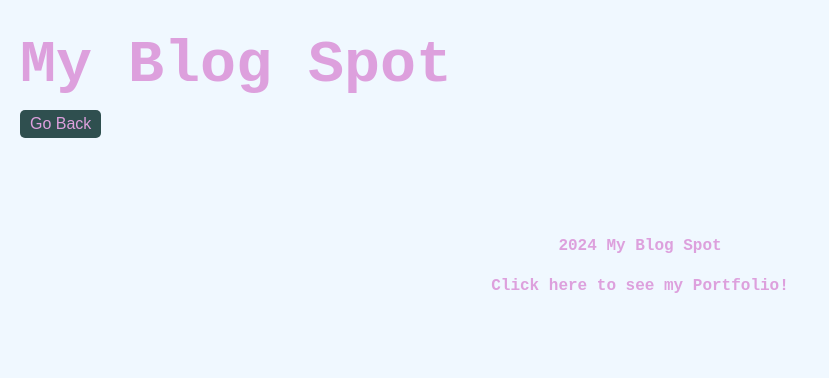
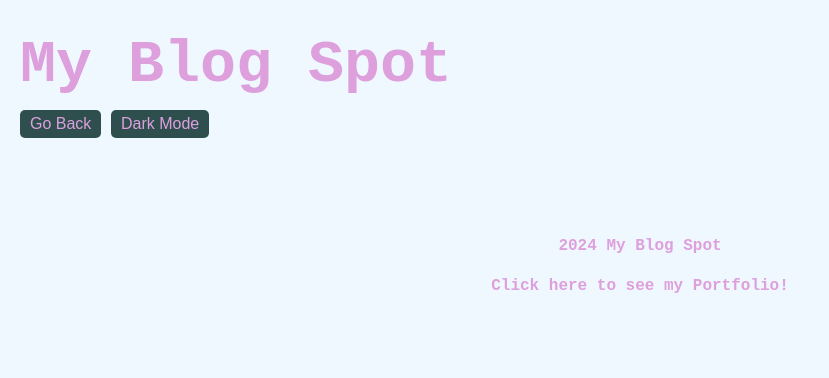
Before and after one commit to bfbrandhorst/My_Blog_Spot, a plain HTML site: page blog.html in a window 1280 px wide. Shown: the whole page, without its empty margins (0-829 px from the left). Drawn offline with Linux system fonts and the light colour scheme.

Commit message:
changes to dark mode botton on blog.html and blog css

```diff
--- a/assets/css/blog.css
+++ b/assets/css/blog.css
@@ -1,3 +1,14 @@
+#darkModeToggle {
+    background-color: darkslategray;
+    color: plum;
+    padding: 5px 10px;
+    border: none;
+    cursor: pointer;
+    text-decoration: none;
+    font-size: 16px;
+    border-radius: 5px;
+}
+
 h1 {
     display: flex;
     justify-content: flex-start;
@@ -9,8 +20,6 @@ h1 {
 }
 
 .back-button {
-    display: flex;
-    justify-content: right;
     background-color: darkslategray;
     color: plum;
     padding: 5px 10px;
--- a/assets/js/blog.js
+++ b/assets/js/blog.js
@@ -1,3 +1,11 @@
+const darkModeToggle =
+    document.getElementById('darkModeToggle');
+const body = document.body;
+
+darkModeToggle.addEventListener('click', () => {
+    body.classList.toggle('dark-mode');
+});
+
 function goBack() {
     window.history.go(-1);
 }
--- a/blog.html
+++ b/blog.html
@@ -11,9 +11,8 @@
 <body>
     <h1>My Blog Spot</h1>
     <button class="back-button" onclick="goBack()">Go Back</button>
-    <section class="BlogContainer">
-
-    </section>
+    <button id="darkModeToggle">Dark Mode</button>
+    <section class="BlogContainer"></section>
 
     <footer>
         <p>2024 My Blog Spot</p>
```
Also changed, not shown: assets/css/form.css (+6 -1 lines), assets/js/logic.js (deleted, +0 -7 lines), index.html (+0 -3 lines).
